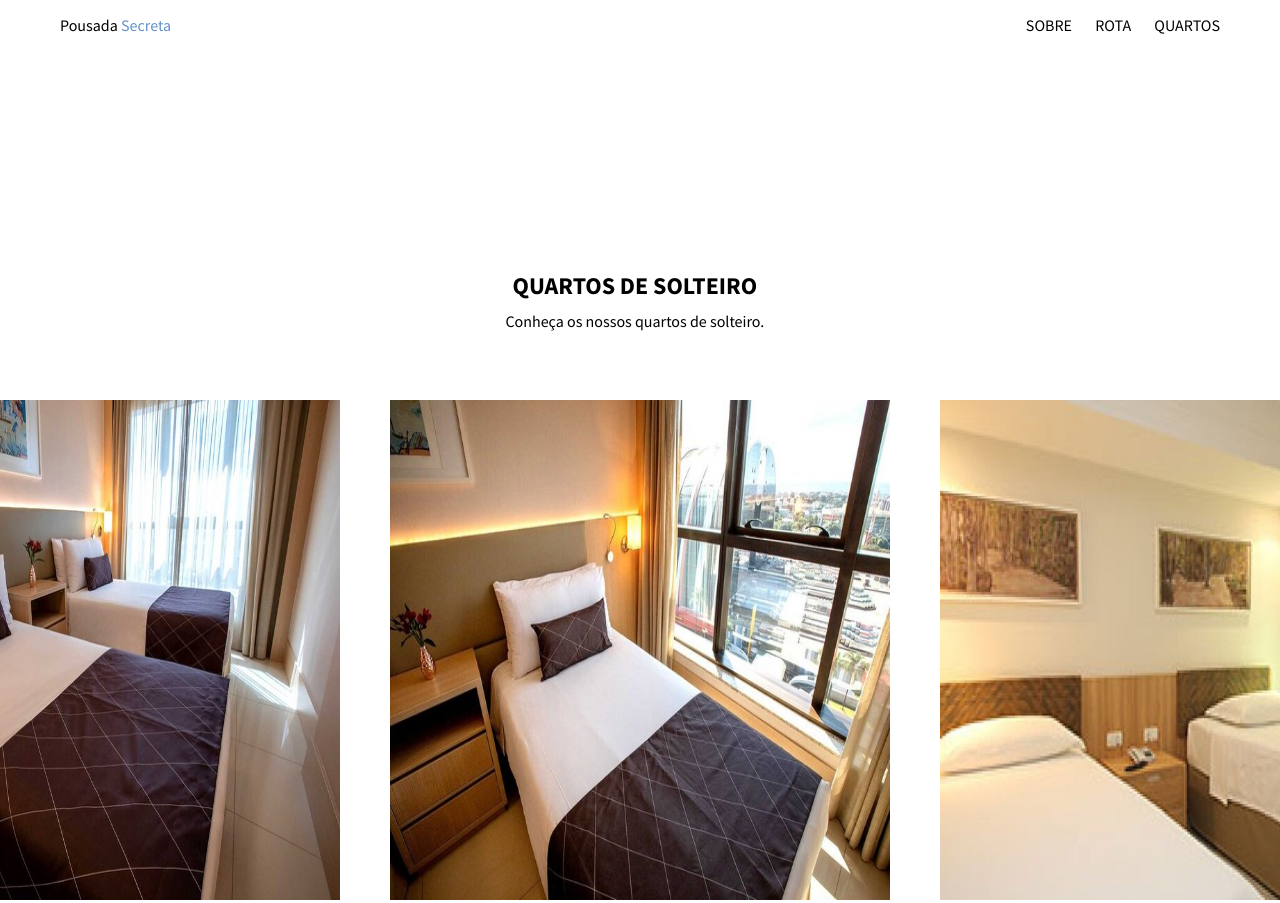
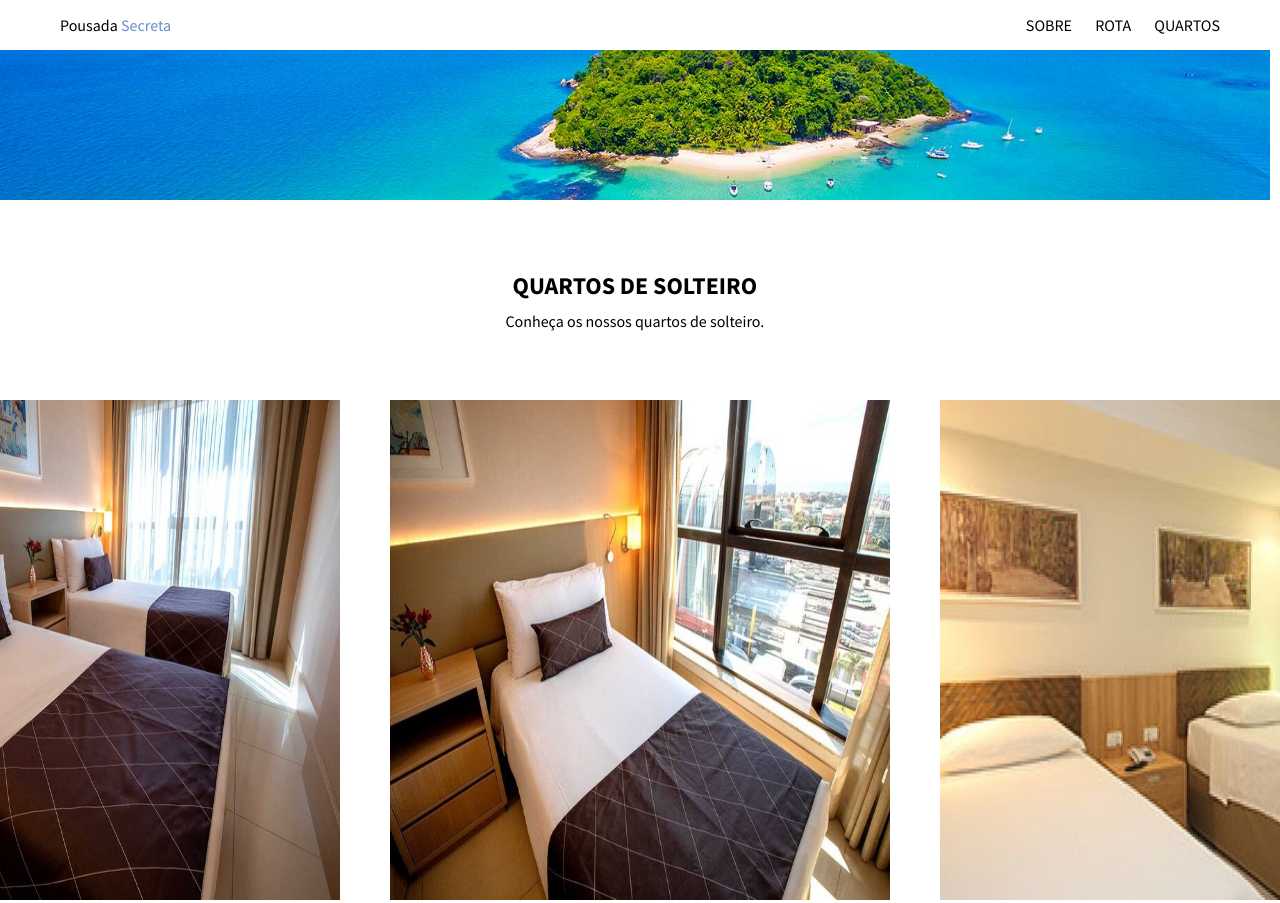
Before and after one commit to douglasjosebarboza/pousada-secreta, a plain HTML site: page pages/quartos.html in a window 1280 px wide. Shown: the top 903 px of the page. Drawn offline with Linux system fonts and the light colour scheme; the site is published under a folder, as on GitHub Pages, so addresses that start at the root find nothing.

Commit message:
Update estilo-quartos.css

```diff
--- a/css/estilo-quartos.css
+++ b/css/estilo-quartos.css
@@ -1,5 +1,5 @@
 #img-background{
-  background-image: url(/assets/imgs/img-fundo.jpg);
+  background-image: url(../assets/imgs/img-fundo.jpg);
   background-repeat: no-repeat;
   background-size: cover;
   width: 99.2vw;
```
